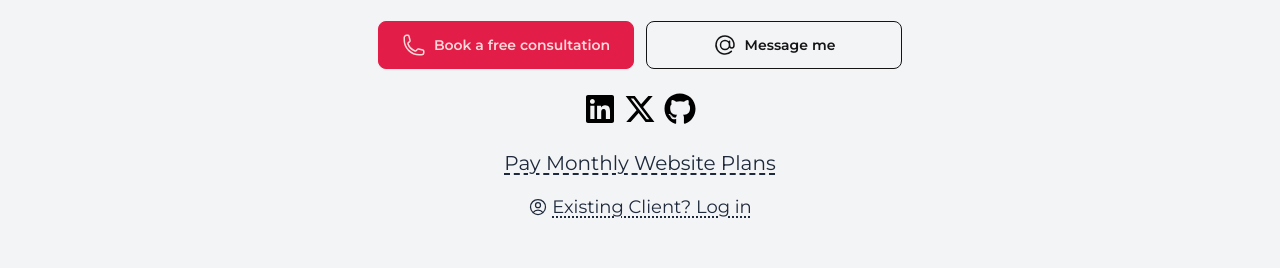
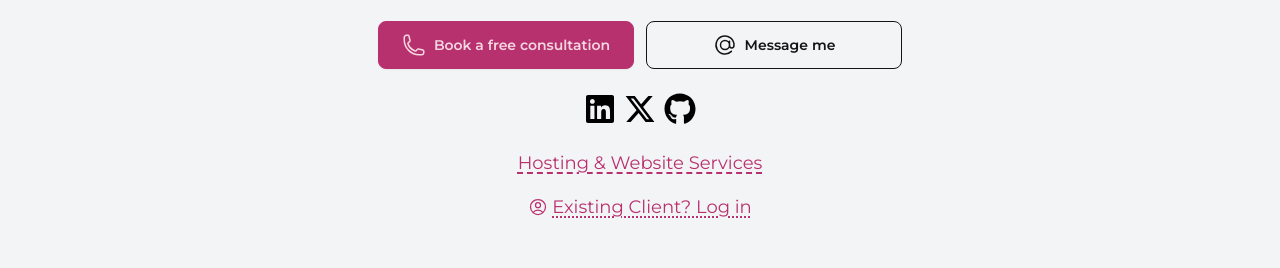
Before and after one commit to McGonigleDevOps/patrickmcgonigle.com, an Astro site: page / in a window 1280 px wide. Shown: the part 446-714 px from the top of the page. Built offline with nearby package versions, Linux system fonts and the light colour scheme; Astro itself is replaced by a stand-in of ours; grey boxes are pictures that could not be loaded.

Commit message:
changed colours and outfit to match

```diff
--- a/src/pages/index.astro
+++ b/src/pages/index.astro
@@ -74,7 +74,7 @@ import sideWave from "../assets/images/side-wave.png";
             class="w-8 h-8 dark:fill-slate-50"
             xmlns="http://www.w3.org/2000/svg"
             viewBox="0 0 448 512">
-            <!--!Font Awesome Free 6.5.1 by @fontawesome - https://fontawesome.com License - https://fontawesome.com/license/free Copyright 2024 Fonticons, Inc.-->
+
             <path
               d="M416 32H31.9C14.3 32 0 46.5 0 64.3v383.4C0 465.5 14.3 480 31.9 480H416c17.6 0 32-14.5 32-32.3V64.3c0-17.8-14.4-32.3-32-32.3zM135.4 416H69V202.2h66.5V416zm-33.2-243c-21.3 0-38.5-17.3-38.5-38.5S80.9 96 102.2 96c21.2 0 38.5 17.3 38.5 38.5 0 21.3-17.2 38.5-38.5 38.5zm282.1 243h-66.4V312c0-24.8-.5-56.7-34.5-56.7-34.6 0-39.9 27-39.9 54.9V416h-66.4V202.2h63.7v29.2h.9c8.9-16.8 30.6-34.5 62.9-34.5 67.2 0 79.7 44.3 79.7 101.9V416z">
             </path>
@@ -110,14 +110,14 @@ import sideWave from "../assets/images/side-wave.png";
       </div>
       <div class="flex flex-col items-center gap-4">
         <a
-          href="https://hosting.thewebsiteguy.uk/pccategory?cat=2278"
-          class="underline underline-offset-4 text-md sm:text-xl decoration-dashed">
+          href="https://hosting.thewebsiteguy.uk"
+          class="underline underline-offset-4 text-sm md:text-lg decoration-dashed text-primary dark:text-gray-50">
 
-          <span>Pay Monthly Website Plans</span>
+          <span>Hosting & Website Services</span>
         </a>
         <a
           href="https://hosting.thewebsiteguy.uk/basket-summary-login"
-          class="underline underline-offset-4 text-sm md:text-lg decoration-dotted flex flex-row items-center gap-1">
+          class="underline underline-offset-4 text-sm md:text-lg decoration-dotted flex flex-row items-center gap-1 text-primary dark:text-gray-50">
           <span>
             <svg
               xmlns="http://www.w3.org/2000/svg"
--- a/tailwind.config.mjs
+++ b/tailwind.config.mjs
@@ -15,7 +15,7 @@ export default {
 		themes: [
 		  {
 			myLightTheme: {
-   				"primary": "#e11d48",
+   				"primary": "#b8316f",
 				"secondary": "#e879f9",
 			   	"accent": "#00ffff",
 			   	"neutral": "#ff00ff",
```
Also changed, not shown: src/assets/images/side-wave.png, 5 other files.
